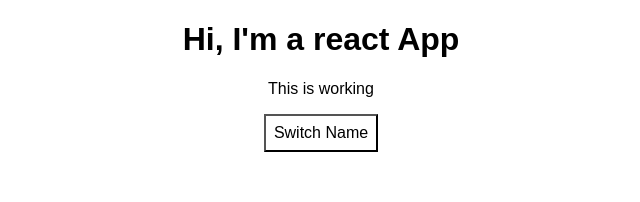
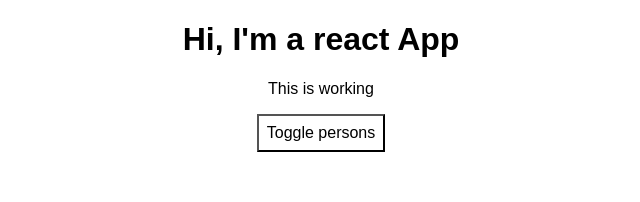
Before and after one commit to vnctwong/RCG, a React (Create React App) app in the folder 3.26/: page / in a window 1280 px wide. Shown: the top 202 px of the page, without its empty margins (319-959 px from the left). Built offline with nearby package versions, Linux system fonts and the light colour scheme.

Commit message:
condition render - in render() b4 return, if/else for this.state - if yes, pass var to return(jsx) ele as {var}

```diff
--- a/3.26/src/App.js
+++ b/3.26/src/App.js
@@ -50,15 +50,10 @@
       cursor: 'pointer'
     };
 
-    return (
-      <div className="App">
-        <h1> Hi, I'm a react App </h1>
-        <p>This is working</p>
-        <button
-          style={style}
-          onClick={this.togglePersonHandler}>Switch Name</button>
+    let persons = null;
 
-        {this.state.showPersons ?
+    if (this.state.showPersons) {
+      persons = (
         <div>
           <Person
             name={this.state.persons[0].name}
@@ -76,9 +71,18 @@
             name={this.state.persons[2].name}
             age={this.state.persons[2].age}
           />
-          </div> : null
+        </div>
+      )
     }
 
+    return (
+      <div className="App">
+        <h1> Hi, I'm a react App </h1>
+        <p>This is working</p>
+        <button
+          style={style}
+          onClick={this.togglePersonHandler}>Toggle persons</button>
+        {persons}
       </div >
       // <h1>Another heading</h1>
     );
```
Lines whose indentation alone changed are shown as unchanged.
